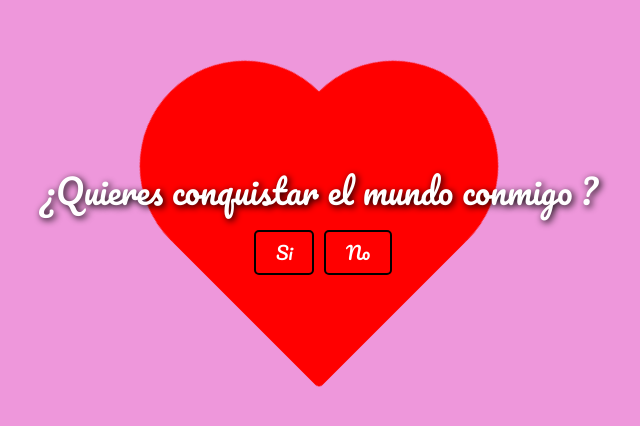
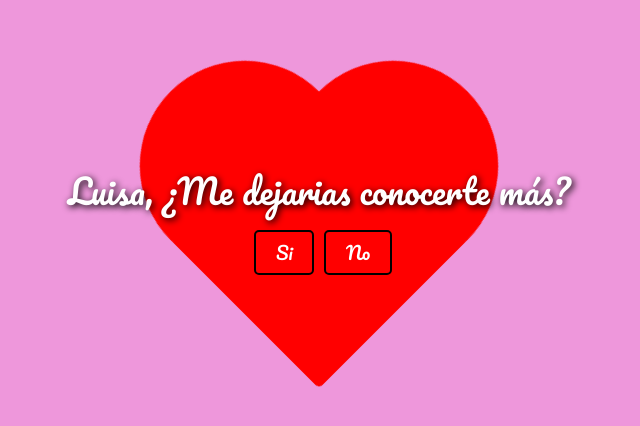
Before and after one commit to cristianq11/cristianq11.github.io, a plain HTML site: page index.html in a window 1280 px wide. Shown: the part 210-636 px from the top of the page, without its empty margins (321-961 px from the left). Drawn offline with Linux system fonts and the light colour scheme.

Commit message:
add name

```diff
--- a/index.html
+++ b/index.html
@@ -9,7 +9,7 @@
   <body>
     <div class="container">
       <div class="heart"></div>
-      <div class="title">¿Quieres conquistar el mundo conmigo ?</div>
+      <div class="title">Luisa, ¿Me dejarias conocerte más? </div>
       <div class="buttons">
         <button id="btnyes" class="btn">Si</button>
         <button id="btnno" class="btn">No</button>
```
